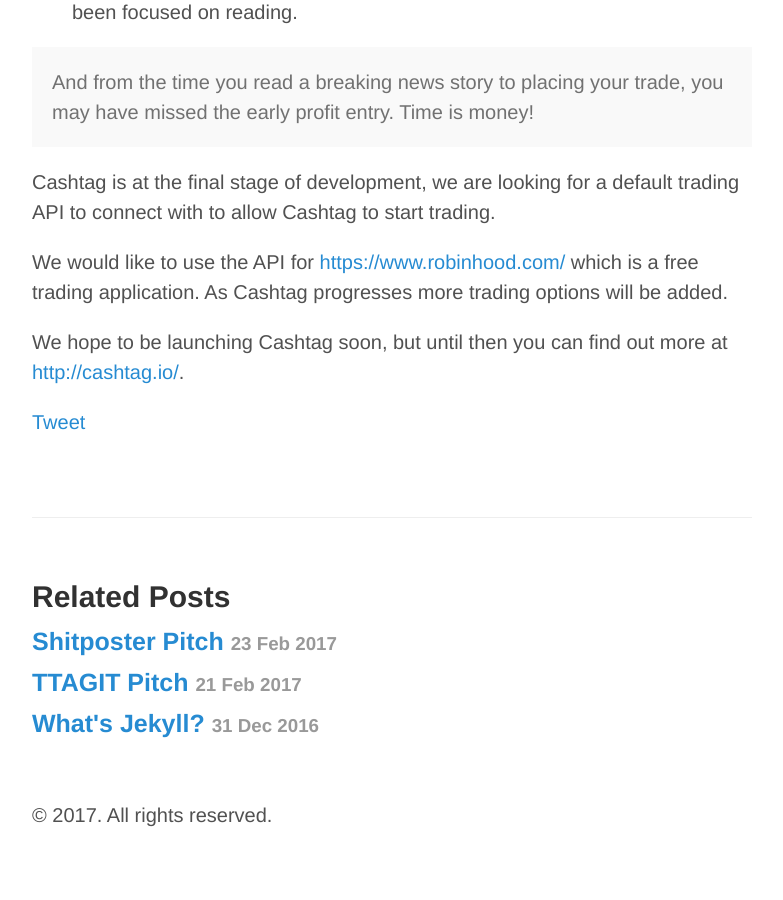
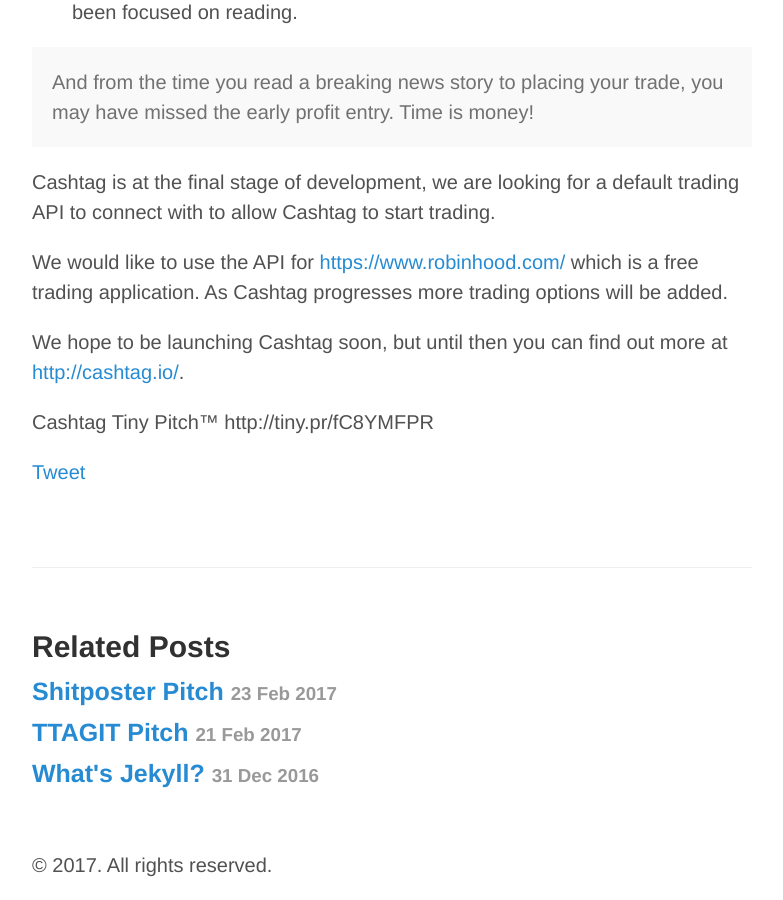
Before and after one commit to LeighAkin/Blog, a Jekyll site: the page built from _posts/2017-02-26-cashtag-pitch.md, in a window 1280 px wide and 900 px high, scrolled down 1790 px. Shown: the whole window, without its empty margins (248-1031 px from the left). Built offline with Jekyll 4.4.1, drawn with Linux system fonts in a browser that asks for light colours; comment, search, counter and statistics services are not loaded; before the commit the page ends 2640 px from its top, so only the background shows below that.

Commit message:
Tiny Pitch

```diff
--- a/_posts/2017-02-26-cashtag-pitch.md
+++ b/_posts/2017-02-26-cashtag-pitch.md
@@ -50,3 +50,5 @@
 We would like to use the API for [https://www.robinhood.com/](https://www.robinhood.com/) which is a free trading application. As Cashtag progresses more trading options will be added.
 
 We hope to be launching Cashtag soon, but until then you can find out more at [http://cashtag.io/](http://cashtag.io/).
+
+Cashtag Tiny Pitch™ http://tiny.pr/fC8YMFPR
```
